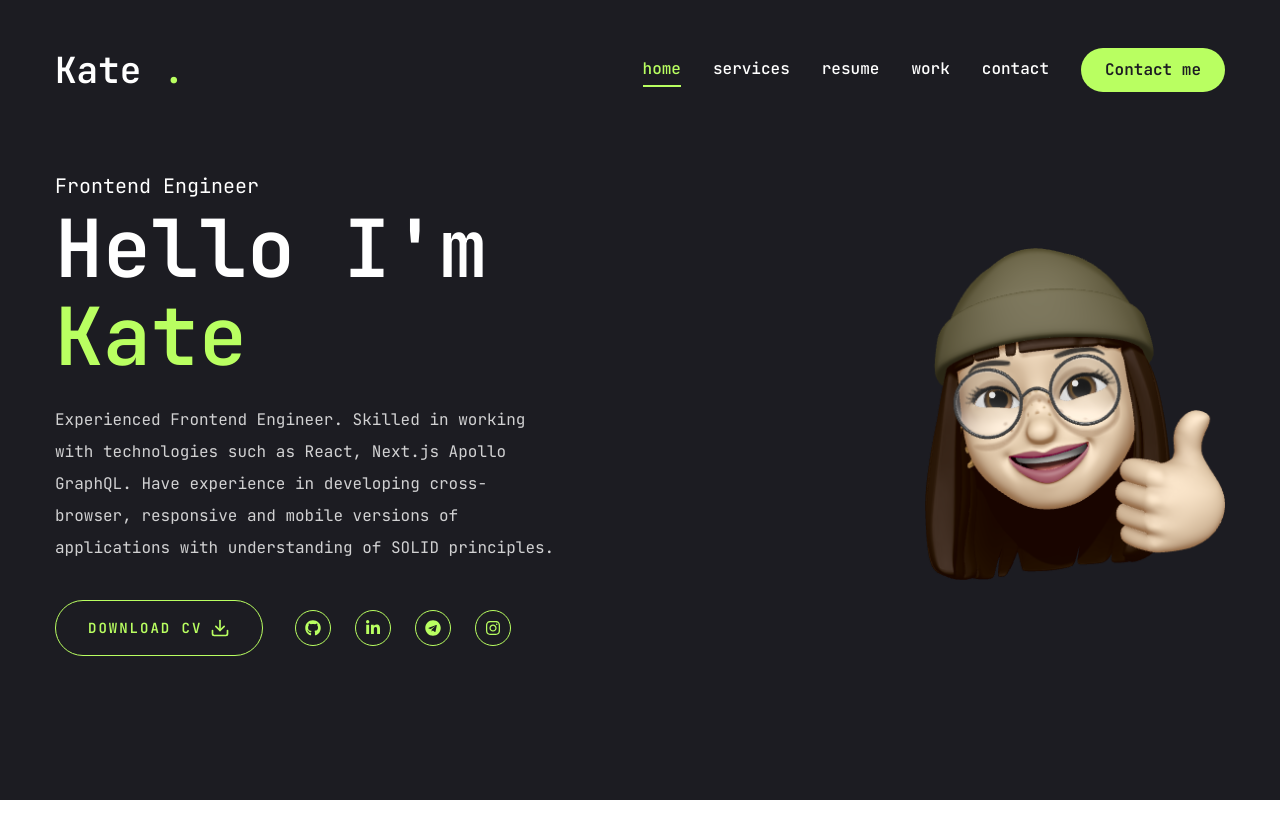
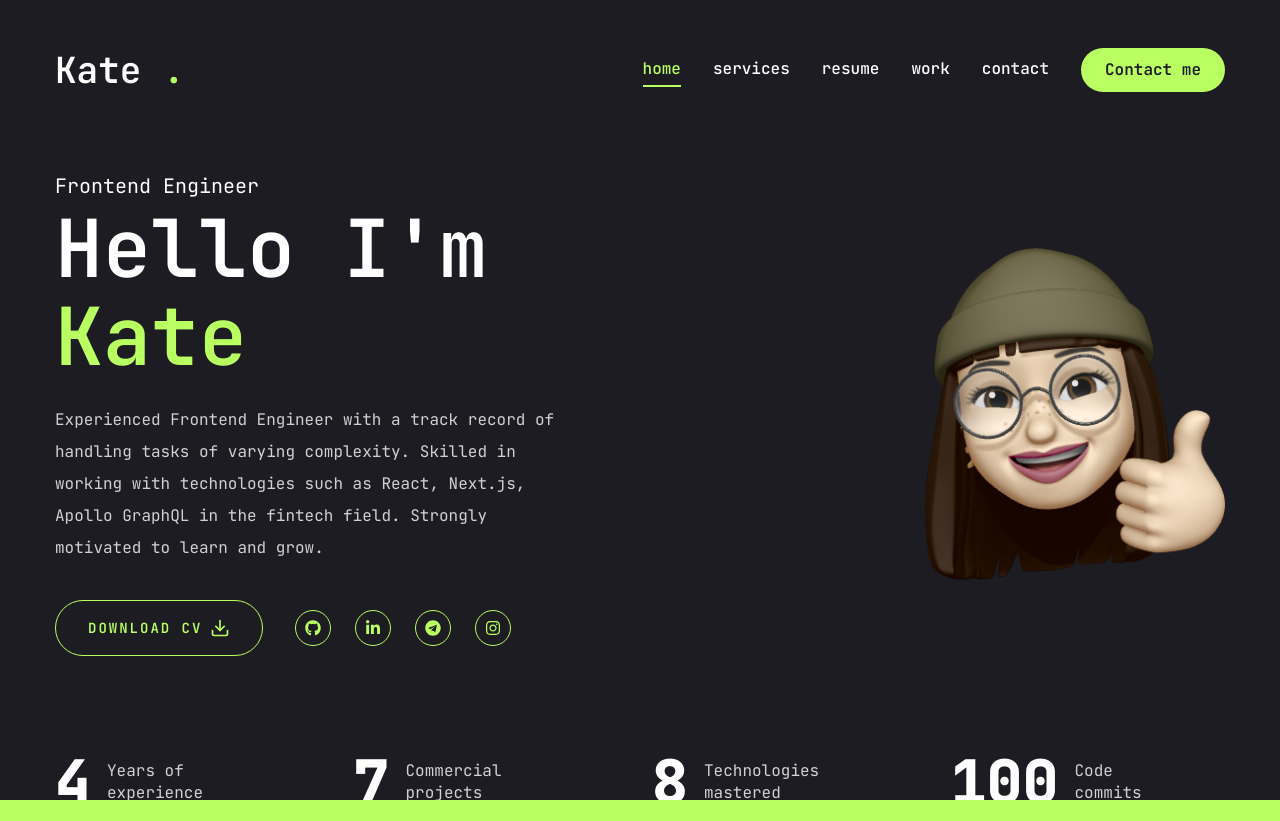
Before and after one commit to ktlz/kate-portfolio, a Next.js app: page / in a window 1280 px wide. Before the commit the page ends 800 px from the top, so only its background shows below. Built offline with nearby package versions, Linux system fonts and the light colour scheme.

Commit message:
add stats

```diff
--- a/app/page.jsx
+++ b/app/page.jsx
@@ -2,6 +2,7 @@ import { Button } from "@/components/ui/button"
 import { FiDownload } from "react-icons/fi"
 import Social from "@/components/Social"
 import Photo from "@/components/Photo"
+import Stats from "@/components/Stats"
 
 const Home = () => {
   return (
@@ -13,7 +14,7 @@ const Home = () => {
             <h1 className="h1 mb-6">
               Hello I'm <br/> <span className="text-accent">Kate</span>
             </h1>
-            <p className="max-w-[500px] mb-9 text-white/80">Experienced Frontend Engineer. Skilled in working with technologies such as React, Next.js Apollo GraphQL. Have experience in developing cross-browser, responsive and mobile versions of applications with understanding of SOLID principles.</p>
+            <p className="max-w-[500px] mb-9 text-white/80">Experienced Frontend Engineer with a track record of handling tasks of varying complexity. Skilled in working with technologies such as React, Next.js, Apollo GraphQL in the fintech field. Strongly motivated to learn and grow.</p>
             <div className="flex flex-col xl:flex-row items-center gap-8">
               <Button variant="outline" size="lg" className="uppercase flex items-center gap-2">
                 <span>Download CV</span>
@@ -29,6 +30,7 @@ const Home = () => {
           </div>
         </div>
       </div>
+      <Stats />
     </section>
   )
 }
--- a/components/Stairs.jsx
+++ b/components/Stairs.jsx
@@ -30,7 +30,7 @@ const Stairs = () => {
             animate="animate"
             exit="exit"
             transition={{ duration: 0.4, ease: 'easeInOut', delay: reverseIndex(index)*0.1}}
-            className="h-full w-full bg-white relative"
+            className="h-full w-full bg-accent relative"
           />
         )
 
--- /dev/null
+++ b/components/Stats.jsx
@@ -0,0 +1,48 @@
+"use client"
+
+import CountUp from "react-countup"
+
+const stats = [
+  {
+    num: 4,
+    text: 'Years of experience'
+  },
+  {
+    num: 7,
+    text: 'Commercial projects'
+  },
+  {
+    num: 8,
+    text: 'Technologies mastered'
+  },
+  {
+    num: 100,
+    text: 'Code commits'
+  },
+]
+
+const Stats = () => {
+  return (
+    <section className="pt-4 pb-12 xl:pt-0 xl:pb-0">
+      <div className="container mx-auto">
+        <div className="flex flex-wrap gap-6 max-w-[80vw] mx-auto xl:max-w-none">
+          {stats.map((item, index) => {
+            return (
+              <div key={index} className="flex-1 flex gap-4 items-center justify-center xl:justify-start">
+                <CountUp
+                  end={item.num}
+                  duration={3}
+                  delay={1}
+                  className="text-4xl xl:text-6xl font-extrabold"
+                />
+                <p className={`${item.text.length < 15 ? 'max-w-[100px]' : 'max-w-[150px]'} leading-snug text-white/80`}>{item.text}</p>
+              </div>
+            )
+          })}
+        </div>
+      </div>
+    </section>
+  )
+}
+
+export default Stats
--- a/package.json
+++ b/package.json
@@ -22,6 +22,7 @@
     "lucide-react": "^0.439.0",
     "next": "14.2.9",
     "react": "^18",
+    "react-countup": "^6.5.3",
     "react-dom": "^18",
     "react-icons": "^5.3.0",
     "tailwind-merge": "^2.5.2",
```
Also changed, not shown: 1 other file (tests, documents, lock files or other folders).
